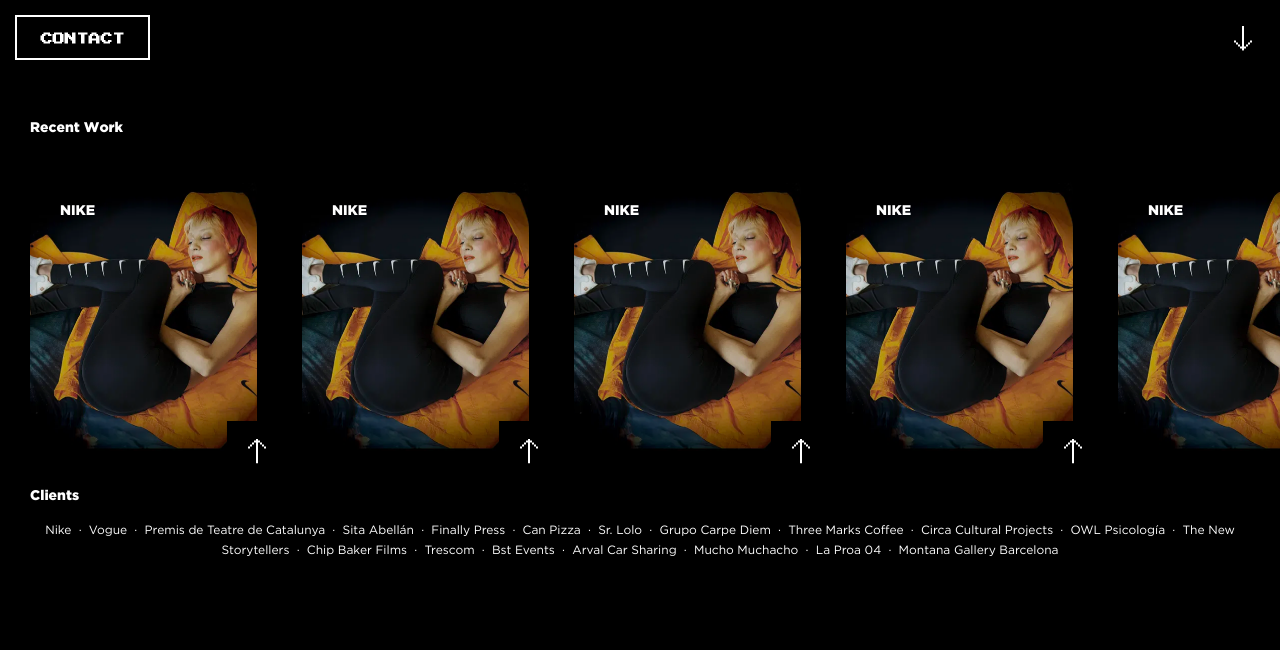
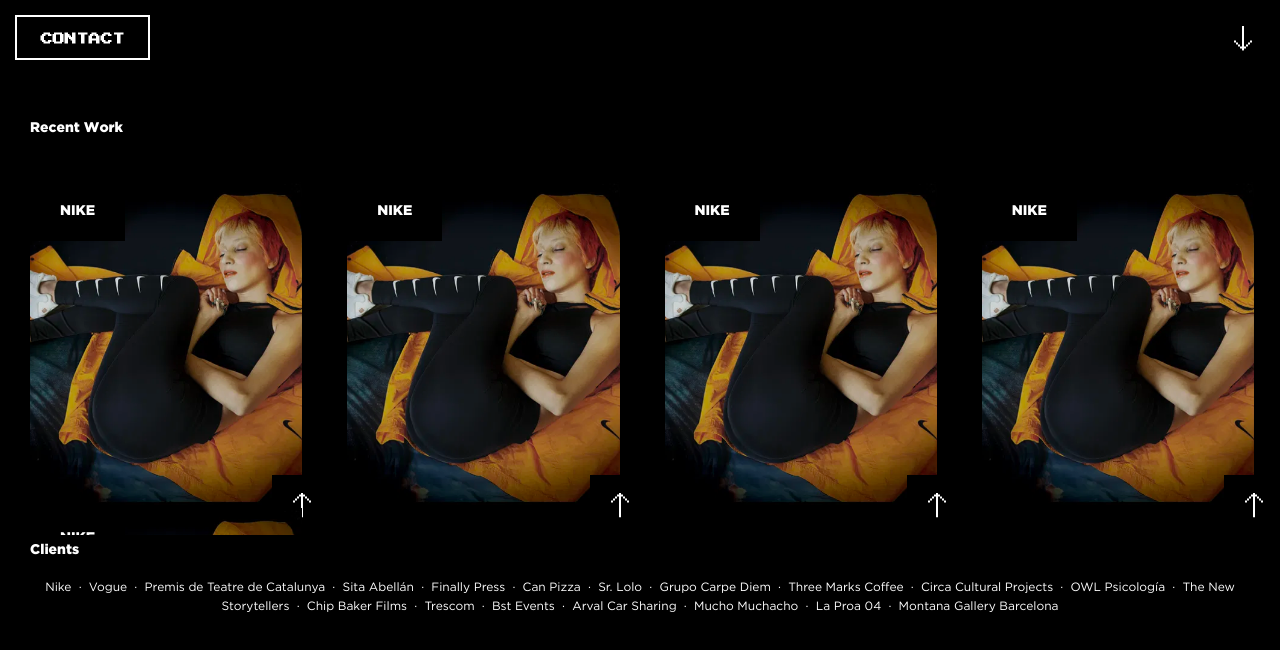
Before and after one commit to egomezsalasva/apollo30, a React (Create React App) app: page /projects in a window 1280 px wide. Shown: the top 650 px of the page. Built offline with nearby package versions, Linux system fonts and the light colour scheme.

Commit message:
Resposive testing projects

```diff
--- a/src/components/projects/SubTitle.js
+++ b/src/components/projects/SubTitle.js
@@ -3,6 +3,8 @@
 import React from 'react'
 import styled from 'styled-components'
 
+//STYLES
+//-Components
 const Title = styled.h4`
     font-family: 'Gotham-Black';
     font-size: 14px;
--- a/src/components/projects/clientsComp/ClientsComp.js
+++ b/src/components/projects/clientsComp/ClientsComp.js
@@ -4,9 +4,12 @@
 import styled from 'styled-components'
 import SubTitle from '../SubTitle'
 
+//STYLE
+//-Variables
+const h15px = "2.24887556vh"
+//-Components
 const Container = styled.div`
 `
-
 const ClientName = styled.p`
     display: inline;
     font-family: 'Gotham-Book';
@@ -14,14 +17,14 @@
     color: white;
     letter-spacing: 0;
     text-align: center;
-    line-height: 16.8px;
+    line-height: 17px;
 `
-
 const ListContainer = styled.p`
     padding: 0 30px;
     text-align: center;
 `
 
+//DATA
 const clientList = [
     "Nike",
     "Vogue",
@@ -43,17 +46,17 @@
     "La Proa 04",
     "Montana Gallery Barcelona"
 ]
-
+//-Data Manipuation
 const clientListExceptLast =  clientList.slice(0, clientList.length-1)
-
 const lastClientName =  clientList.slice(-1)
 
 
 //MAIN COMPONENT
 function ClientsComp() {
+
   return (
     <Container>
-        <SubTitle marginBottom="15px">Clients</SubTitle>
+        <SubTitle marginBottom={h15px}>Clients</SubTitle>
         <ListContainer>
             {
                 clientListExceptLast.map( clientName => {
--- a/src/components/projects/recentComposition/ProjectComp.js
+++ b/src/components/projects/recentComposition/ProjectComp.js
@@ -3,9 +3,15 @@
 import React from 'react'
 import { Link } from "react-router-dom"
 import styled from 'styled-components'
+//-Images
 import ArrowDownButton from '../../../imgs/bitArrowDown.svg'
 
 
+//STYLES
+//-Variables
+
+const h270px = "40.4797601vh"
+//-Components
 const Container = styled.div`
     position: relative;
     display: inline-block;
@@ -17,6 +23,7 @@
     position: absolute;
     top: 0px;
     left: 30px;
+    background: black;
 `
 const Name = styled.h2`
   font-family: 'Gotham-Black';
@@ -26,8 +33,8 @@
   text-transform: uppercase;
 `
 const Image = styled.img`
-    width: 227px;
-    height: 270px;
+    width: 34.0329835vh;
+    height: ${h270px};
     display: block;
     margin-left: 30px;
     margin-right: 15px;
@@ -50,7 +57,6 @@
 
 //MAIN COMPONENT
 function RecentComp({photo, urlLink, name}) {
-
   return (
     <Container>
             <Image src={photo}/>
--- a/src/components/projects/recentComposition/ProjectsSlide.js
+++ b/src/components/projects/recentComposition/ProjectsSlide.js
@@ -6,6 +6,7 @@
 import ProjectComp from './ProjectComp'
 
 
+const h270px = "40.4797601vh"
 
 const Container = styled.div`
     position: relative;
@@ -16,8 +17,8 @@
 const InnerContainer = styled.div`
     position: relative;
     display: inline-block;
-    width: calc( (257px * 6) + (15px * 6) + 30px);
-    height: calc( 270px + 30px);
+    width: calc( (34.0329835vh * 6) + (15px * 6) + 30px);
+    height: calc( ${h270px} + 30px);
     overflow: auto;
 `
 
```
